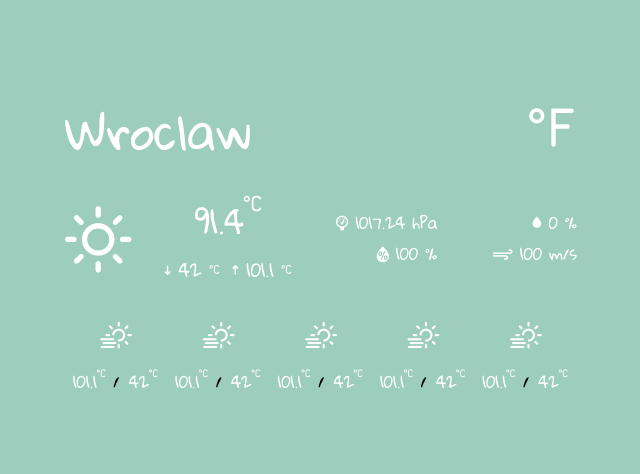
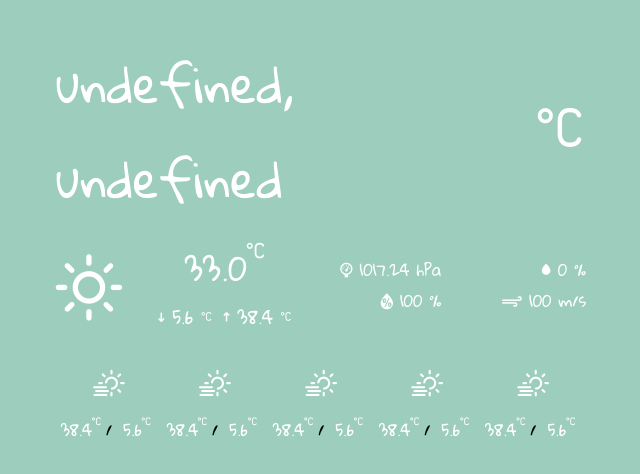
Before and after one commit to fy2be/fcc-local-weather, a React (Create React App) app: page / in a window 1280 px wide. Shown: the part 160-634 px from the top of the page, without its empty margins (319-959 px from the left). Built offline with nearby package versions, Linux system fonts and the light colour scheme; no server answers.

Commit message:
add axios logic

```diff
--- a/src/components/App.js
+++ b/src/components/App.js
@@ -1,15 +1,19 @@
 import React from 'react';
+import axios from 'axios';
 import Frame from './Frame';
-import {fahrenheitToCelsius} from '../helpers';
+import { fahrenheitToCelsius } from '../helpers';
+import config from '../credentials';
 
 class App extends React.Component {
     state = {
-        isCelsius: false,
+        isCelsius: true,
+        city: {},
+        weather: {}
     };
 
     handleChangeScale = () => {
         const isCelsius = this.state.isCelsius;
-        this.setState({isCelsius: !isCelsius});
+        this.setState({ isCelsius: !isCelsius });
     }
 
     convert(fdeg) {
@@ -17,6 +21,36 @@ class App extends React.Component {
             return fahrenheitToCelsius(fdeg).toFixed(1);
         }
         return fdeg;
+    }
+
+    componentDidMount() {
+        // 51.105, 17.036
+        const api = 'http://api.openweathermap.org/data/2.5/forecast';
+
+        axios.get(api, {
+            params: {
+                lat: 51.105,
+                lon: 17.036,
+                units: 'metric',
+                APPID: config.API_KEY
+            }
+        })
+            .then(response => {
+                const city = response.data.city;
+                const weather = response.data.list.filter((v, i) => {
+                    return !(i % 8);
+                });
+
+                this.setState({
+                    city: city,
+                    weather: weather
+                });
+            })
+            .catch(error => {
+                // hm? :)
+                console.log(error);
+            })
+
     }
 
     render() {
@@ -31,10 +65,11 @@ class App extends React.Component {
         };
 
         return <Frame
-                    isCelsius={this.state.isCelsius}
-                    handleChangeScale={this.handleChangeScale}
-                    today={nowMock}
-                />;
+            isCelsius={this.state.isCelsius}
+            handleChangeScale={this.handleChangeScale}
+            city={this.state.city}
+            today={nowMock}
+        />;
     }
 }
 
--- a/src/components/City.js
+++ b/src/components/City.js
@@ -2,7 +2,15 @@ import React from 'react';
 
 class City extends React.Component {
     render() {
-        return <div className='city'>{this.props.name}</div>
+        const data = this.props.data;
+
+        let cityString = 'Looking for your city...';
+        if (data) {
+            const city = this.props.data;
+            cityString = `${city.name}, ${city.country}`;
+        }
+
+        return <div className='city'>{cityString}</div>
     }
 }
 
--- a/src/components/Frame.js
+++ b/src/components/Frame.js
@@ -9,7 +9,7 @@ class Frame extends React.Component {
         return (
             <div className='frame'>
                 <div className='top-part'>
-                    <City name='Wroclaw' />
+                    <City data={this.props.city} />
                     <ScalePicker
                         isCelsius={this.props.isCelsius}
                         handleChangeScale={this.props.handleChangeScale}
```
